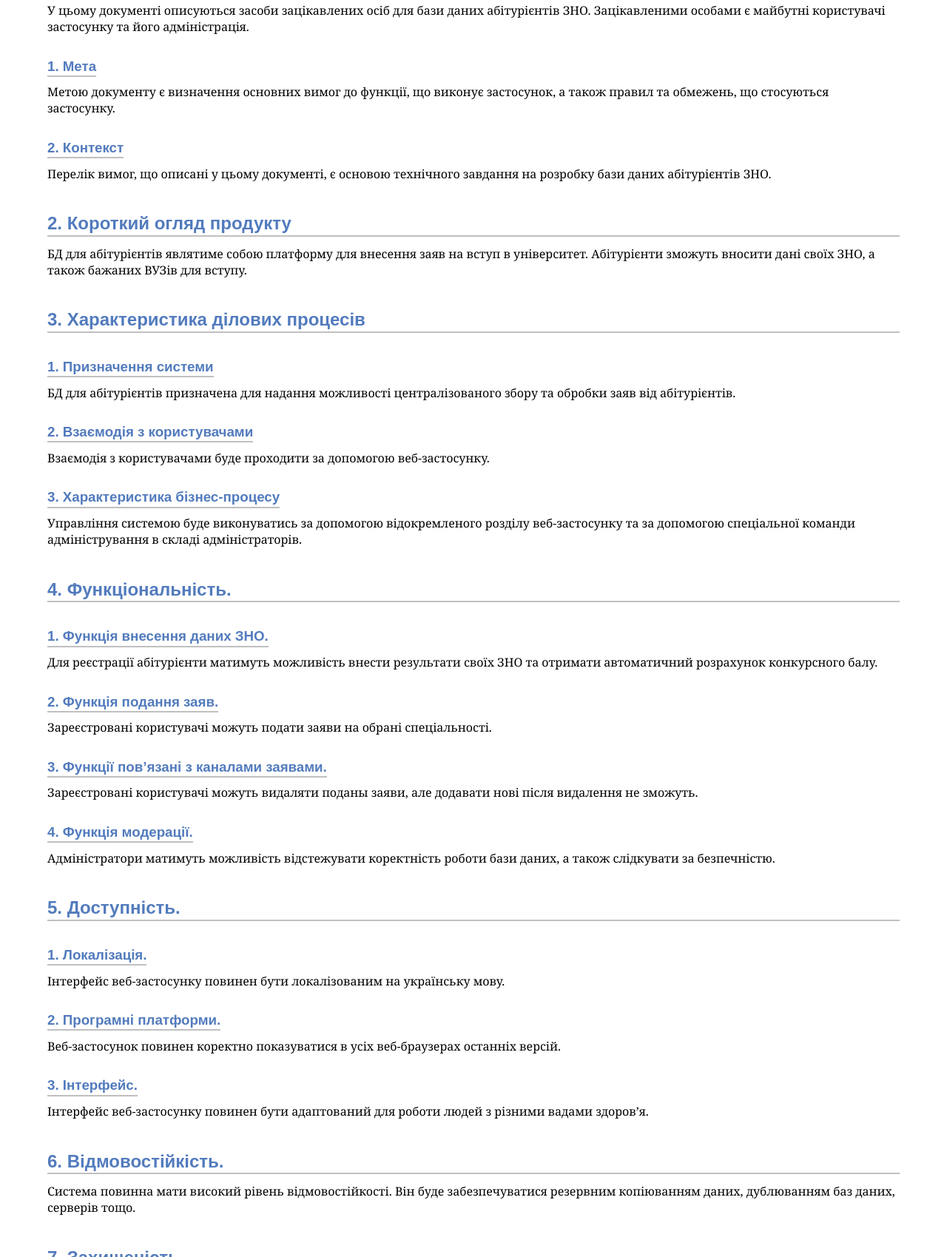
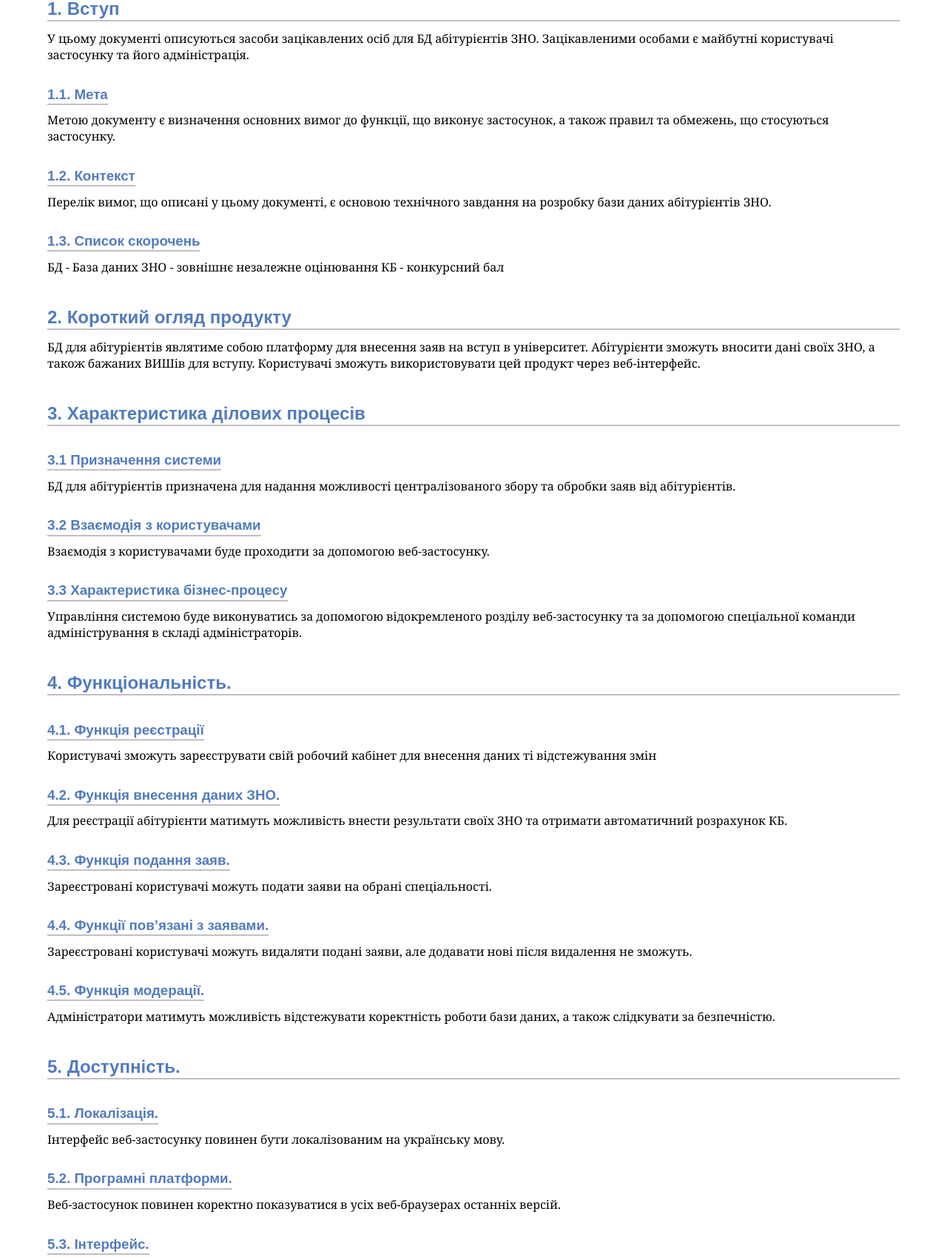
Before and after one commit to KPI-IP94-Database/TeamThreeProject, a plain HTML site: page docs/protocol.html in a window 1280 px wide. Shown: the part 856-2555 px from the top of the page at 74% size. Drawn offline with Linux system fonts and the light colour scheme.

Commit message:
Upd pdf doc

```diff
--- a/docs/protocol.html
+++ b/docs/protocol.html
@@ -780,39 +780,45 @@ cellspacing="0" cellpadding="4">
 <h2 id="_1_вступ">1. Вступ</h2>
 <div class="sectionbody">
 <div class="paragraph"><p>У цьому документі описуються засоби зацікавлених осіб для
-бази даних абітурієнтів ЗНО. Зацікавленими особами
+БД абітурієнтів ЗНО. Зацікавленими особами
 є майбутні користувачі застосунку та його адміністрація.</p></div>
 <div class="sect2">
-<h3 id="_1_мета">1. Мета</h3>
+<h3 id="_1_1_мета">1.1. Мета</h3>
 <div class="paragraph"><p>Метою документу є визначення основних вимог до функції, що виконує
 застосунок, а також правил та обмежень, що стосуються застосунку.</p></div>
 </div>
 <div class="sect2">
-<h3 id="_2_контекст">2. Контекст</h3>
+<h3 id="_1_2_контекст">1.2. Контекст</h3>
 <div class="paragraph"><p>Перелік вимог, що описані у цьому документі, є основою технічного
 завдання на розробку бази даних абітурієнтів ЗНО.</p></div>
+</div>
+<div class="sect2">
+<h3 id="_1_3_список_скорочень">1.3. Список скорочень</h3>
+<div class="paragraph"><p>БД - База даних
+ЗНО - зовнішнє незалежне оцінювання
+КБ - конкурсний бал</p></div>
 </div>
 </div>
 </div>
 <div class="sect1">
 <h2 id="_2_короткий_огляд_продукту">2. Короткий огляд продукту</h2>
 <div class="sectionbody">
-<div class="paragraph"><p>БД для абітурієнтів являтиме собою платформу для внесення заяв на вступ в університет. Абітурієнти зможуть вносити дані своїх ЗНО, а також бажаних ВУЗів для вступу.</p></div>
+<div class="paragraph"><p>БД для абітурієнтів являтиме собою платформу для внесення заяв на вступ в університет. Абітурієнти зможуть вносити дані своїх ЗНО, а також бажаних ВИШів для вступу. Користувачі зможуть використовувати цей продукт через веб-інтерфейс.</p></div>
 </div>
 </div>
 <div class="sect1">
 <h2 id="_3_характеристика_ділових_процесів">3. Характеристика ділових процесів</h2>
 <div class="sectionbody">
 <div class="sect2">
-<h3 id="_1_призначення_системи">1. Призначення системи</h3>
+<h3 id="_3_1_призначення_системи">3.1 Призначення системи</h3>
 <div class="paragraph"><p>БД для абітурієнтів призначена для надання можливості централізованого збору та обробки заяв від абітурієнтів.</p></div>
 </div>
 <div class="sect2">
-<h3 id="_2_взаємодія_з_користувачами">2. Взаємодія з користувачами</h3>
+<h3 id="_3_2_взаємодія_з_користувачами">3.2 Взаємодія з користувачами</h3>
 <div class="paragraph"><p>Взаємодія з користувачами буде проходити за допомогою веб-застосунку.</p></div>
 </div>
 <div class="sect2">
-<h3 id="_3_характеристика_бізнес_процесу">3. Характеристика бізнес-процесу</h3>
+<h3 id="_3_3_характеристика_бізнес_процесу">3.3 Характеристика бізнес-процесу</h3>
 <div class="paragraph"><p>Управління системою буде виконуватись за допомогою відокремленого розділу
 веб-застосунку та за допомогою спеціальної команди адміністрування в складі
 адміністраторів.</p></div>
@@ -823,19 +829,23 @@ cellspacing="0" cellpadding="4">
 <h2 id="_4_функціональність">4. Функціональність.</h2>
 <div class="sectionbody">
 <div class="sect2">
-<h3 id="_1_функція_внесення_даних_зно">1. Функція внесення даних ЗНО.</h3>
-<div class="paragraph"><p>Для реєстрації абітурієнти матимуть можливість внести результати своїх ЗНО та отримати автоматичний розрахунок конкурсного балу.</p></div>
+<h3 id="_4_1_функція_реєстрації">4.1. Функція реєстрації</h3>
+<div class="paragraph"><p>Користувачі зможуть зареєструвати свій робочий кабінет для внесення даних ті відстежування змін</p></div>
 </div>
 <div class="sect2">
-<h3 id="_2_функція_подання_заяв">2. Функція подання заяв.</h3>
+<h3 id="_4_2_функція_внесення_даних_зно">4.2. Функція внесення даних ЗНО.</h3>
+<div class="paragraph"><p>Для реєстрації абітурієнти матимуть можливість внести результати своїх ЗНО та отримати автоматичний розрахунок КБ.</p></div>
+</div>
+<div class="sect2">
+<h3 id="_4_3_функція_подання_заяв">4.3. Функція подання заяв.</h3>
 <div class="paragraph"><p>Зареєстровані користувачі можуть подати заяви на обрані спеціальності.</p></div>
 </div>
 <div class="sect2">
-<h3 id="_3_функції_пов_8217_язані_з_каналами_заявами">3. Функції пов&#8217;язані з каналами заявами.</h3>
-<div class="paragraph"><p>Зареєстровані користувачі можуть видаляти поданы заяви, але додавати нові після видалення не зможуть.</p></div>
+<h3 id="_4_4_функції_пов_8217_язані_з_заявами">4.4. Функції пов&#8217;язані з заявами.</h3>
+<div class="paragraph"><p>Зареєстровані користувачі можуть видаляти подані заяви, але додавати нові після видалення не зможуть.</p></div>
 </div>
 <div class="sect2">
-<h3 id="_4_функція_модерації">4. Функція модерації.</h3>
+<h3 id="_4_5_функція_модерації">4.5. Функція модерації.</h3>
 <div class="paragraph"><p>Адміністратори матимуть можливість відстежувати коректність роботи бази даних, а також слідкувати за безпечністю.</p></div>
 </div>
 </div>
@@ -844,15 +854,15 @@ cellspacing="0" cellpadding="4">
 <h2 id="_5_доступність">5. Доступність.</h2>
 <div class="sectionbody">
 <div class="sect2">
-<h3 id="_1_локалізація">1. Локалізація.</h3>
+<h3 id="_5_1_локалізація">5.1. Локалізація.</h3>
 <div class="paragraph"><p>Інтерфейс веб-застосунку повинен бути локалізованим на українську мову.</p></div>
 </div>
 <div class="sect2">
-<h3 id="_2_програмні_платформи">2. Програмні платформи.</h3>
+<h3 id="_5_2_програмні_платформи">5.2. Програмні платформи.</h3>
 <div class="paragraph"><p>Веб-застосунок повинен коректно показуватися в усіх веб-браузерах останніх версій.</p></div>
 </div>
 <div class="sect2">
-<h3 id="_3_інтерфейс">3. Інтерфейс.</h3>
+<h3 id="_5_3_інтерфейс">5.3. Інтерфейс.</h3>
 <div class="paragraph"><p>Інтерфейс веб-застосунку повинен бути адаптований для роботи людей з різними вадами здоров&#8217;я.</p></div>
 </div>
 </div>
@@ -877,7 +887,7 @@ cellspacing="0" cellpadding="4">
 <div id="footer-text">
 Version 1.0<br />
 Last updated
- 2020-09-22 11:08:24 EEST
+ 2020-09-22 11:46:17 EEST
 </div>
 </div>
 </body>
```
Also changed, not shown: 2 other files.
